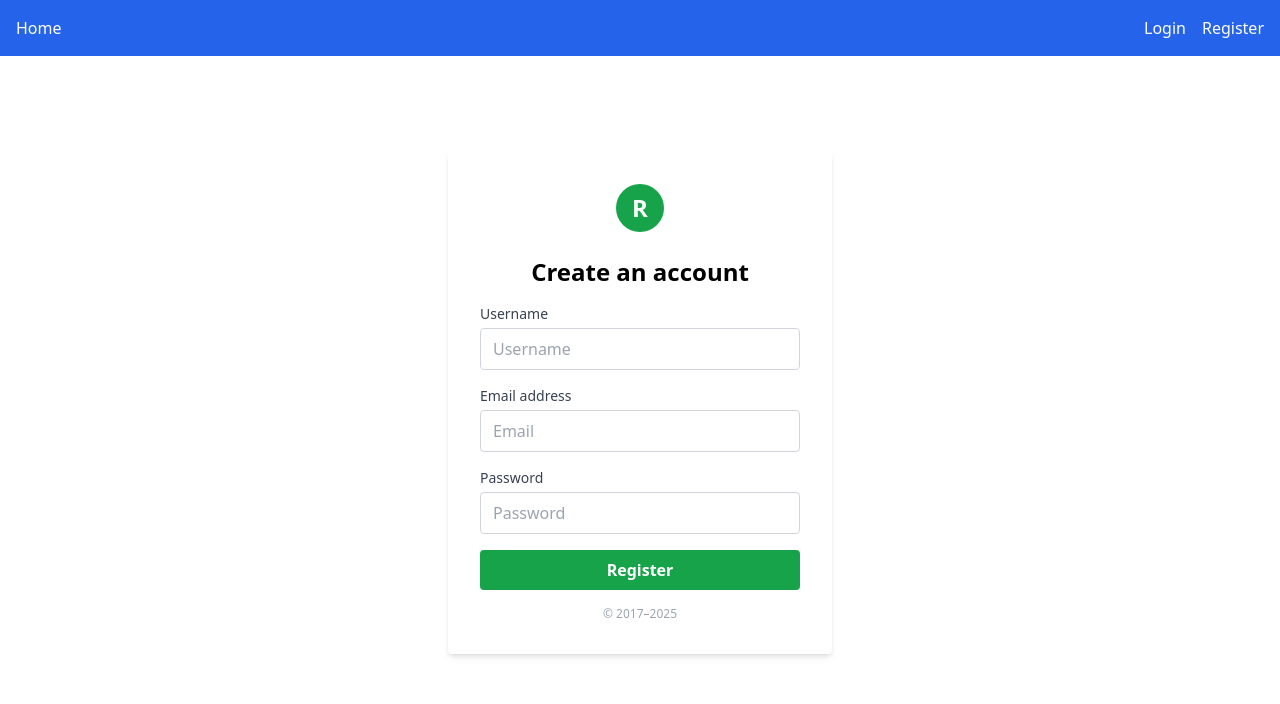
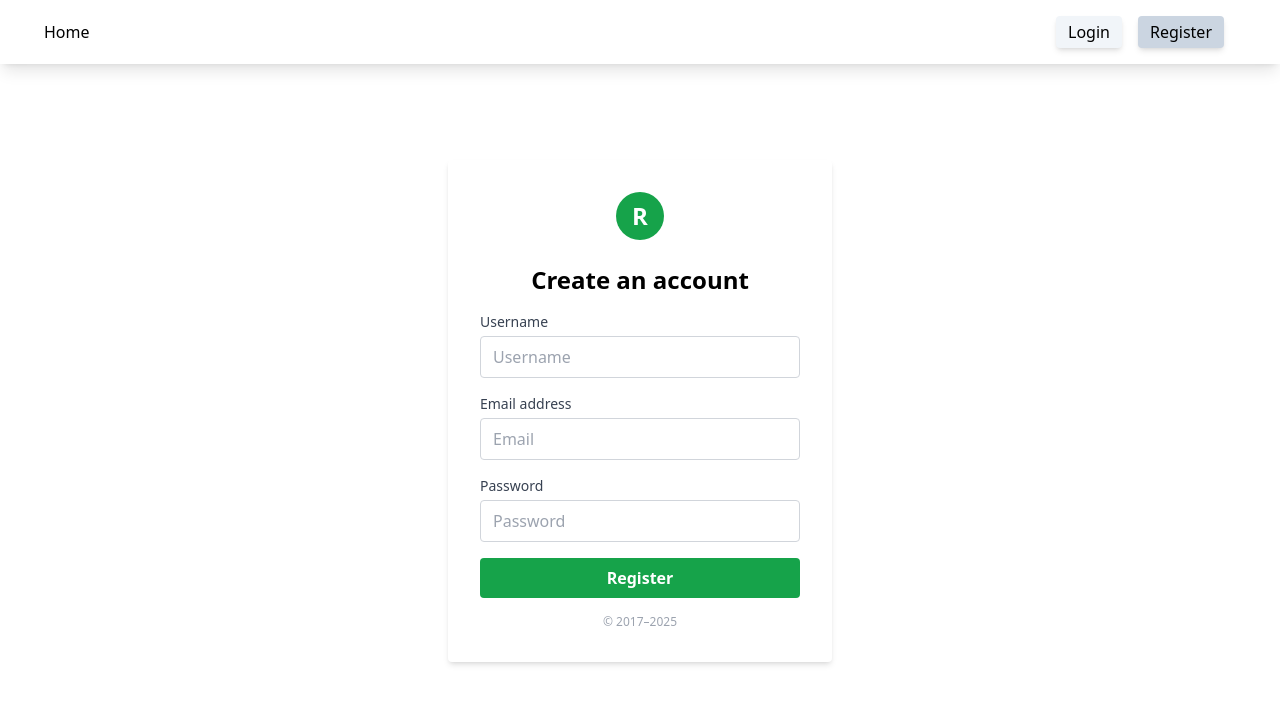
Before and after one commit to natalie-gichuki/Afrique-Essence-Beauty-Shop, a React (Vite) app in the folder frontend/: page /register in a window 1280 px wide. Shown: the top 704 px of the page. Built offline with nearby package versions, Linux system fonts and the light colour scheme.

Commit message:
Define the user profile after login

```diff
--- a/frontend/src/App.jsx
+++ b/frontend/src/App.jsx
@@ -6,6 +6,7 @@ import Register from './pages/Register'
 import Navbar from './components/Navbar'
 import ProtectedRoute from './components/ProtectedRoute'
 import './index.css';
+import Profile from './pages/Profile'
 
 
 
@@ -17,14 +18,14 @@ function App() {
         {/* <Route path="/" element={<Home />} /> */}
         <Route path="/login" element={<Login />} />
         <Route path="/register" element={<Register />} />
-        {/* <Route
-          path="/admin"
+        <Route
+          path="/profile"
           element={
-            <ProtectedRoute allowedRoles={['admin']}>
-              <AdminDashboard />
+            <ProtectedRoute>
+              <Profile/>
             </ProtectedRoute>
           }
-        />*/}
+        />
       </Routes>
     </>
   )
--- a/frontend/src/components/Navbar.jsx
+++ b/frontend/src/components/Navbar.jsx
@@ -13,19 +13,23 @@ const Navbar = () => {
     };
 
     return (
-    <nav className="flex justify-between items-center p-4 bg-blue-600 text-white">
-      <Link to="/">Home</Link>
+    <nav className="flex justify-between items-center p-4 bg-white shadow-lg text-black">
+      <Link to="/" className="ml-7">Home</Link>
       <div className="flex gap-4 items-center">
         {user ? (
           <>
             <span>{user.username}</span>
-            <button onClick={handleLogout} className="bg-red-500 px-3 py-1 rounded">Logout</button>
+            <button onClick={handleLogout} className="bg-red-200 px-3 py-1 rounded shadow-md hover:scale-110">Logout</button>
           </>
         ) : (
           <>
-            <Link to="/login">Login</Link>
-            <Link to="/register">Register</Link>
+            <Link to="/login" className=" bg-slate-100 px-3 py-1 rounded hover:scale-110 shadow-md">Login</Link>
+            <Link to="/register" className="mr-10 bg-slate-300 px-3 py-1 rounded hover:scale-110 shadow-md">Register</Link>
+
           </>
+        )}
+        {user && (
+          <Link to="/profile" className="bg-blue-100 px-3 py-1 rounded hover:scale-110 shadow-md">👤</Link>
         )}
       </div>
     </nav>
--- a/frontend/src/pages/Profile.jsx
+++ b/frontend/src/pages/Profile.jsx
@@ -0,0 +1,36 @@
+import { useSelector, useDispatch } from 'react-redux'
+import { Navigate } from 'react-router-dom'
+import { logout } from '../redux/slices/authSlice'
+
+const Profile = () => {
+    const { user } = useSelector((state) => state.auth)
+    const dispatch = useDispatch()
+
+    if (!user) {
+        return <Navigate to="/login" />
+    }
+
+    const handleLogout = () => {
+        dispatch(logout())
+    }
+
+    return (
+        <div className="max-w-lg mx-auto mt-10 p-6 border rounded shadow-md bg-white">
+            <h2 className="text-2xl font-bold mb-4">Your Profile</h2>
+            <div className="space-y-2">
+
+                <p><strong>Email:</strong> {user.email}</p>
+                <p><strong>Role:</strong> {user.role}</p>
+                <p><strong>User ID:</strong> {user.sub || user.id}</p>
+            </div>
+            <button
+                onClick={handleLogout}
+                className="mt-6 bg-red-300 text-black px-4 py-2 rounded hover:bg-red-700"
+            >
+                Logout
+            </button>
+        </div>
+    )
+}
+
+export default Profile
```
